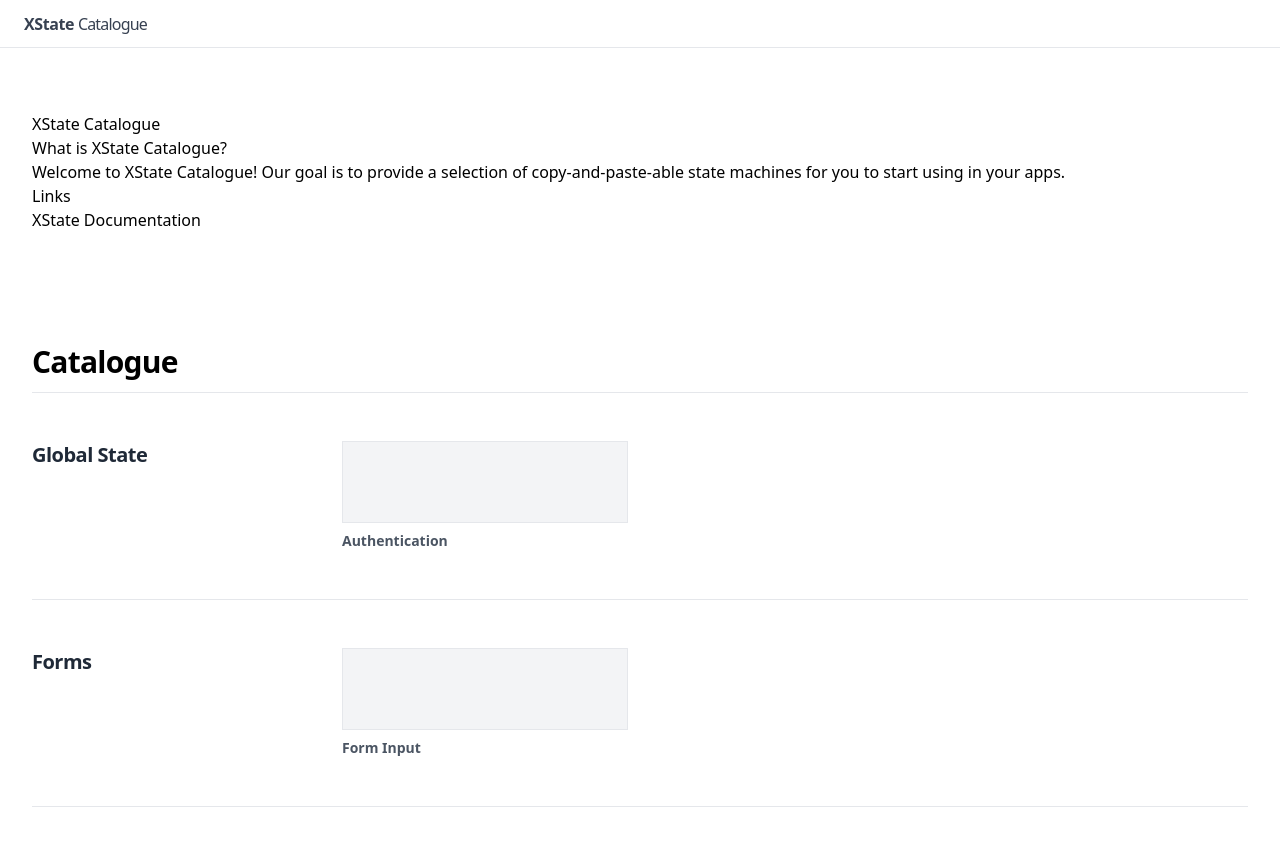
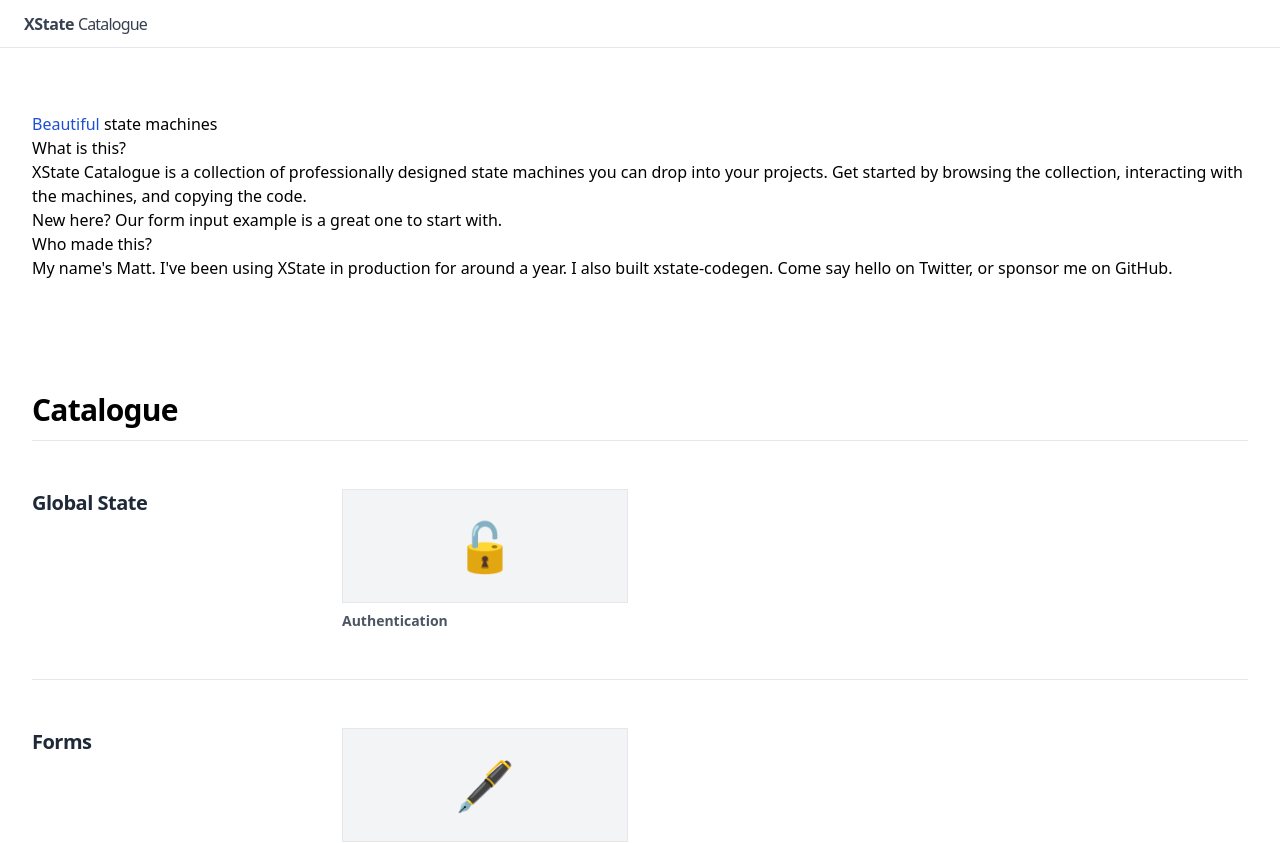
Before and after one commit to mattpocock/xstate-catalogue, a Next.js app: page / in a window 1280 px wide. Shown: the top 843 px of the page. Built offline with nearby package versions, Linux system fonts and the light colour scheme; what @tailwindcss/typography would draw is missing.

Commit message:
Added icons and rewrote front page

```diff
--- a/lib/CategoryList.tsx
+++ b/lib/CategoryList.tsx
@@ -28,11 +28,15 @@
   );
 };
 
-const Item: React.FC<{ title: string; href: string }> = (props) => {
+const Item: React.FC<{ title: string; href: string; icon: string }> = (
+  props,
+) => {
   return (
     <Link href={props.href || "/"}>
       <a className="block space-y-2">
-        <div className="border p-10 bg-gray-100"></div>
+        <div className="border p-8 bg-gray-100 flex items-center justify-center">
+          <span className="text-5xl">{props.icon || "💡"}</span>
+        </div>
         <h3 className="text-sm font-semibold text-gray-600">{props.title}</h3>
         {props.children}
       </a>
--- a/pages/index.mdx
+++ b/pages/index.mdx
@@ -2,15 +2,17 @@
 
 <div className="prose lg:prose-lg container mx-auto p-8 pt-16">
 
-# XState Catalogue
+# <span className="text-blue-700">Beautiful</span> state machines
 
-## What is XState Catalogue?
+## What is this?
 
-Welcome to XState Catalogue! Our goal is to provide a selection of copy-and-paste-able state machines for you to start using in your apps.
+XState Catalogue is a collection of professionally designed state machines you can drop into your projects. Get started by browsing the collection, interacting with the machines, and copying the code.
 
-## Links
+New here? Our [form input](/machines/form-input) example is a great one to start with.
 
-[XState Documentation](https://xstate.js.org/)
+## Who made this?
+
+My name's Matt. I've been using XState in production for around a year. I also built [xstate-codegen](https://github.com/mattpocock/xstate-codegen). Come say hello on [Twitter](https://twitter.com/mpocock1), or sponsor me on [GitHub](https://github.com/sponsors/mattpocock).
 
 </div>
 
@@ -22,6 +24,7 @@
       <CategoryList.Item
         title="Authentication"
         href="/machines/authentication"
+        icon="🔓"
       ></CategoryList.Item>
     </CategoryList.Section>
     <hr />
@@ -29,6 +32,7 @@
       <CategoryList.Item
         title="Form Input"
         href="/machines/form-input"
+        icon="🖋"
       ></CategoryList.Item>
     </CategoryList.Section>
     <hr />
@@ -41,6 +45,7 @@
       <CategoryList.Item
         title="Multi-Step Timer"
         href="/machines/multi-step-timer"
+        icon="🕒"
       ></CategoryList.Item>
     </CategoryList.Section>
     {/* <hr />
```
